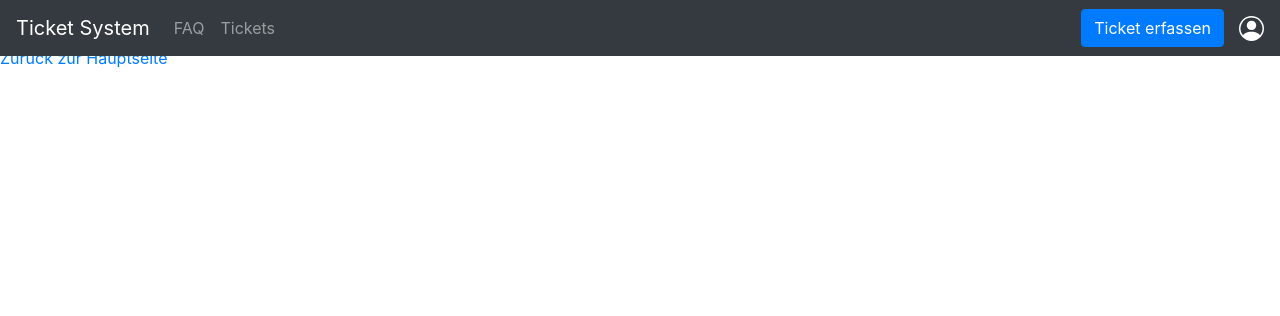
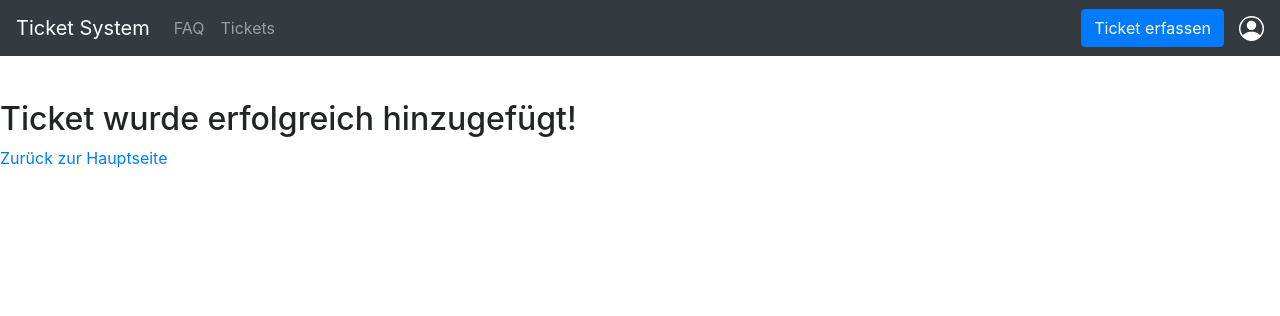
Before and after one commit to Tim-Digital-Business/aip-ticket-sys, a PHP site: page /database/db_content_add.php?abteilung=1 in a window 1280 px wide. Shown: the top 316 px of the page. Run offline with PHP 8.4, Linux system fonts and the light colour scheme; data that the repository does not hold is empty.

Commit message:
fix create ticket bug

```diff
--- a/database/db_content_add.php
+++ b/database/db_content_add.php
@@ -9,19 +9,23 @@ $new_abteilung = addslashes($new_abteilung);
 $new_problem = addslashes($new_problem);
 $new_name = addslashes($new_name);
 
-echo "<h2> Ticket wurde hinzugefügt</h2>";
-
 #get DB content
 $sql = "INSERT into ticket_table(TicketID,Abteilung,Name,Problem) VALUES(null,'$new_abteilung','$new_name','$new_problem')";
 $result = $link->query($sql);
 mysqli_close($link);
 ?>
+
 <script>
 if (typeof window.history.pushState == 'function') {
     window.history.pushState({}, "Hide", '<?php echo $_SERVER['PHP_SELF']; ?>');
 }
 </script>
-<div class="margin-top: 70px">
 
+<html>
+
+<div style="margin-top: 100px">
+    <h2>Ticket wurde erfolgreich hinzugefügt!</h2>
     <a href="../index.php"> Zurück zur Hauptseite</a>
 </div>
+
+</html>
--- a/faq/faq.php
+++ b/faq/faq.php
@@ -18,7 +18,11 @@
 
         <div class="text-center mt-5 pt-5">
             <h1>Willkommen bei unserem FAQ!</h1>
-            <p class="lead">Das ist eine Beschreibung</p>
+            <p class="lead">Diese Seite ist noch in Bearbeitung!</p>
+
+            <iframe src="https://giphy.com/embed/lNY0a9aJgFcCaDn1nw" width="480" height="480" frameBorder="0"
+                class="giphy-embed" allowFullScreen></iframe>
+            <p><a href="https://giphy.com/gifs/progress-work-in-lNY0a9aJgFcCaDn1nw">via GIPHY</a></p>
         </div>
 
     </main>
--- a/login/login.php
+++ b/login/login.php
@@ -111,7 +111,7 @@ if ($_SERVER["REQUEST_METHOD"] == "POST") {
 </head>
 
 <body>
-    <div class="wrapper" style="margin-top: 100px">
+    <div class="wrapper" style="margin-top: 70px">
         <h2>Login</h2>
         <p>Please fill in your credentials to login.</p>
 
--- a/tickets/create-ticket.php
+++ b/tickets/create-ticket.php
@@ -30,7 +30,7 @@
         <?php
   require_once "../database/config.php";
   ?>
-        <form class="form-horizontal" action="../tickets/list-tickets.php">
+        <form class="form-horizontal" action="../database/db_content_add.php">
 
             <!-- Select Basic -->
             <div class="form-group">
```
Also changed, not shown: login/register.php (+11 -4 lines).
